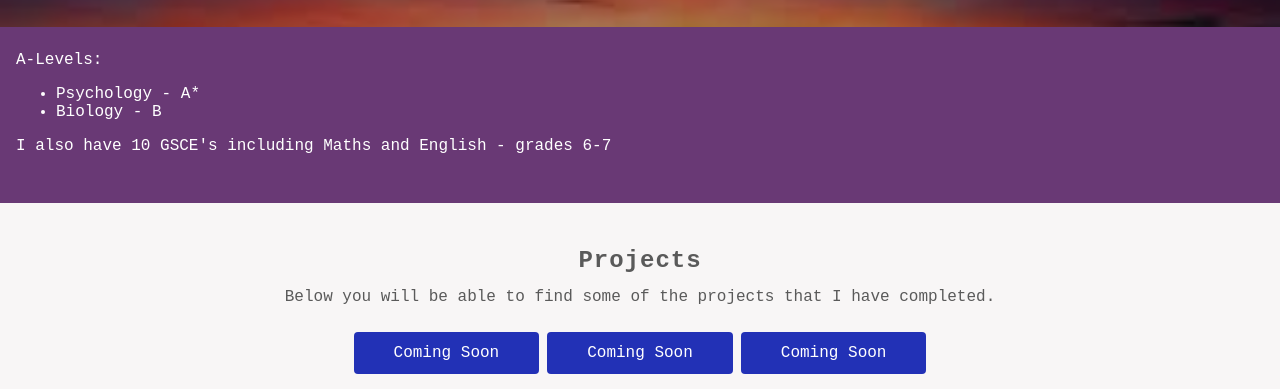
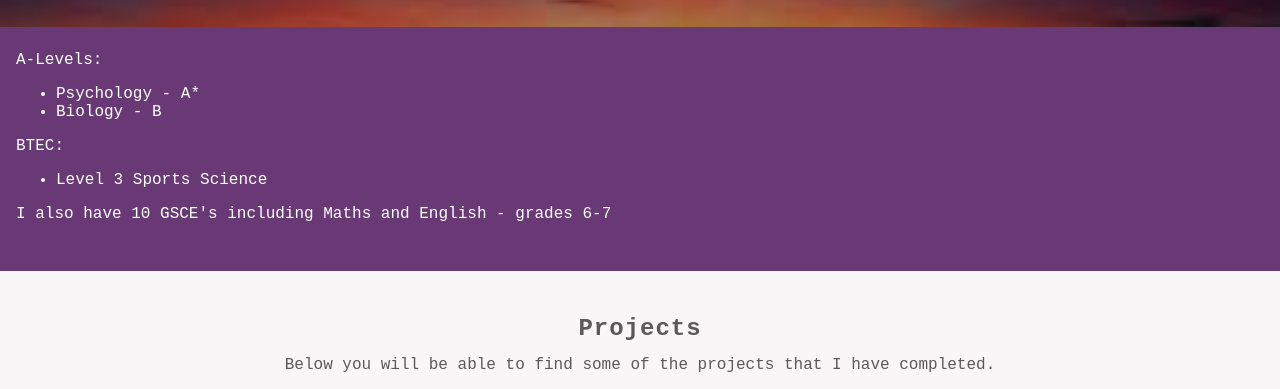
Before and after one commit to Reina-annie/Profile, a plain HTML site: page index.html in a window 1280 px wide. Shown: the part 729-1118 px from the top of the page. Drawn offline with Linux system fonts and the light colour scheme.

Commit message:
Added info

```diff
--- a/index.html
+++ b/index.html
@@ -39,6 +39,11 @@
                     <ul>
                         <li>Psychology - A*</li>
                         <li>Biology - B</li>
+                    </ul>
+                </p>
+                <p>BTEC:
+                    <ul>
+                        <li>Level 3 Sports Science</li>
                     </ul>
                 </p>
                 <p>I also have 10 GSCE's including Maths and English - grades 6-7</p>
```
